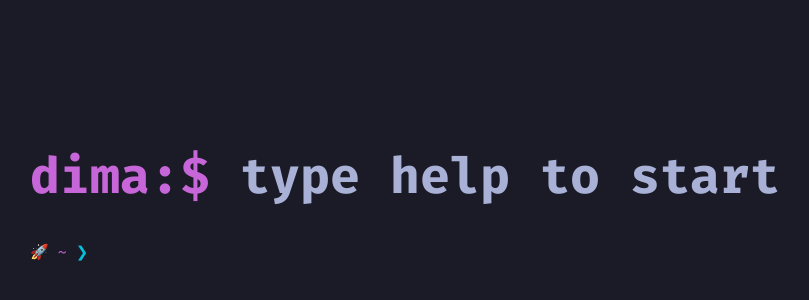
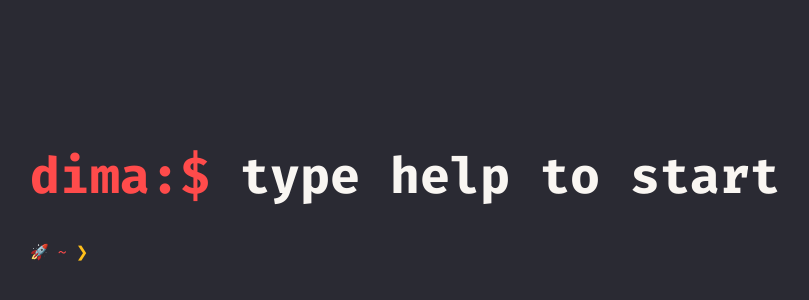
Before and after one commit to dadadima/portfolio-terminal, a Next.js app: page / in a window 1280 px wide. Shown: the part 190-490 px from the top of the page, without its empty margins (235-1044 px from the left). Built offline with nearby package versions, Linux system fonts and the light colour scheme.

Commit message:
changed theme to retro

```diff
--- a/src/styles/globals.css
+++ b/src/styles/globals.css
@@ -1,10 +1,20 @@
 @import url("https://fonts.googleapis.com/css2?family=Fira+Code:wght@300;400;500;600;700&display=swap");
 
+
+/*Palette 1 - Cyberpunk:*/
+/*:root {*/
+/*  --text-color: #f8f8f2;*/
+/*  --primary: #ff79c6;*/
+/*  --secondary: #8be9fd;*/
+/*  --background-color: #282a36;*/
+/*}*/
+
+/* Palette 2 - Retro */
 :root {
-  --text-color: #a9b1d6;
-  --primary: #c766d8;
-  --secondary: #05BFDB;
-  --background-color: #1a1b26;
+    --text-color: #f9f6f2;
+    --primary: #ff4b4b;
+    --secondary: #ffbf1a;
+    --background-color: #2a2a33;
 }
 
 html,
```
Lines whose indentation alone changed are shown as unchanged.
